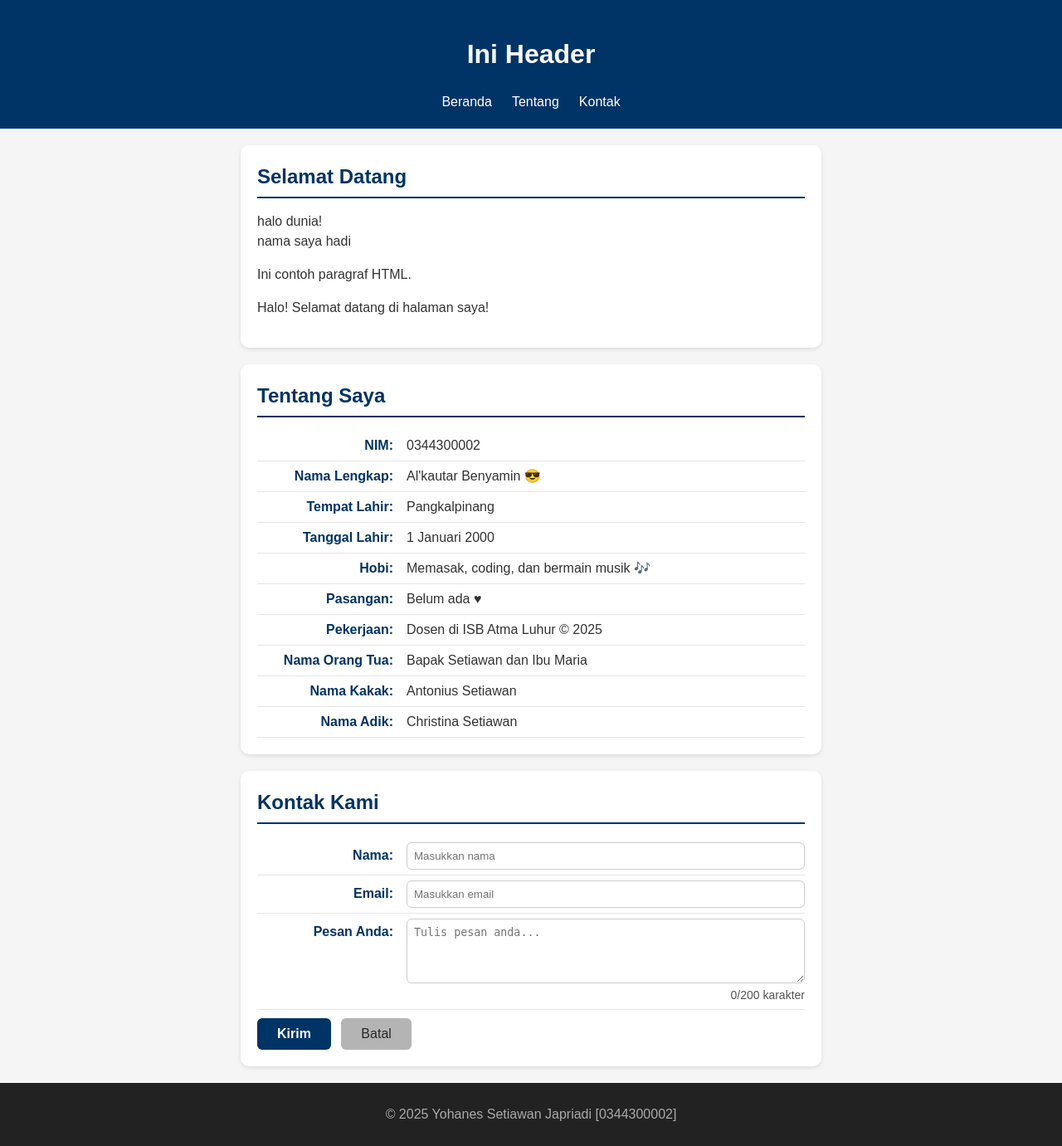
After one commit to FikiNih/2511500029-PWD-TI1A-25261, a PHP site: page /pertemuan-07/index.php in a window 1280 px wide. The commit adds this page. Shown: the whole page at 83% size. Run offline with PHP 8.4, Linux system fonts and the light colour scheme.

Commit message:
copy seluruh file dari elearning ( punya dosen ) untuk latihan pertemuan-07

```diff
--- a/pertemuan-06/style.css
+++ b/pertemuan-06/style.css
@@ -251,7 +251,7 @@ header li a:active {
 }
 
 footer {
-    background: #fcfcfc;
+    background: #00eaff;
     color: #aaa;
     text-align: center;
     padding: 10px;
--- /dev/null
+++ b/pertemuan-07/hello.php
@@ -0,0 +1,3 @@
+<?php
+  echo "halo dunia!";
+?>
--- /dev/null
+++ b/pertemuan-07/index.php
@@ -0,0 +1,95 @@
+<!DOCTYPE html>
+<html lang="en">
+
+<head>
+  <meta charset="UTF-8">
+  <meta name="viewport" content="width=device-width, initial-scale=1.0">
+  <title>Judul Halaman</title>
+  <link rel="stylesheet" href="style.css">
+</head>
+
+<body>
+  <header>
+    <h1>Ini Header</h1>
+    <button class="menu-toggle" id="menuToggle" aria-label="Toggle Navigation">
+      &#9776;
+    </button>
+    <nav>
+      <ul>
+        <li><a href="#home">Beranda</a></li>
+        <li><a href="#about">Tentang</a></li>
+        <li><a href="#contact">Kontak</a></li>
+      </ul>
+    </nav>
+  </header>
+
+  <main>
+    <section id="home">
+      <h2>Selamat Datang</h2>
+      <?php
+      echo "halo dunia!<br>";
+      echo "nama saya hadi";
+      ?>
+      <p>Ini contoh paragraf HTML.</p>
+    </section>
+
+    <section id="about">
+      <?php
+      $nim = 2511500010;
+      $NIM = '0344300002';
+      $nama = "Say'yid Abdullah";
+      $Nama = 'Al\'kautar Benyamin';
+      ?>
+      <h2>Tentang Saya</h2>
+      <p><strong>NIM:</strong>
+        <?php
+        echo $NIM;
+        ?>
+      </p>
+      <p><strong>Nama Lengkap:</strong>
+        <?php
+        echo $Nama;
+        ?> &#128526;
+      </p>
+      <p><strong>Tempat Lahir:</strong> Pangkalpinang</p>
+      <p><strong>Tanggal Lahir:</strong> 1 Januari 2000</p>
+      <p><strong>Hobi:</strong> Memasak, coding, dan bermain musik &#127926;</p>
+      <p><strong>Pasangan:</strong> Belum ada &hearts;</p>
+      <p><strong>Pekerjaan:</strong> Dosen di ISB Atma Luhur &copy; 2025</p>
+      <p><strong>Nama Orang Tua:</strong> Bapak Setiawan dan Ibu Maria</p>
+      <p><strong>Nama Kakak:</strong> Antonius Setiawan</p>
+      <p><strong>Nama Adik:</strong> Christina Setiawan</p>
+    </section>
+
+    <section id="contact">
+      <h2>Kontak Kami</h2>
+      <form action="" method="GET">
+
+        <label for="txtNama"><span>Nama:</span>
+          <input type="text" id="txtNama" name="txtNama" placeholder="Masukkan nama" required autocomplete="name">
+        </label>
+
+        <label for="txtEmail"><span>Email:</span>
+          <input type="email" id="txtEmail" name="txtEmail" placeholder="Masukkan email" required autocomplete="email">
+        </label>
+
+        <label for="txtPesan"><span>Pesan Anda:</span>
+          <textarea id="txtPesan" name="txtPesan" rows="4" placeholder="Tulis pesan anda..." required></textarea>
+          <small id="charCount">0/200 karakter</small>
+        </label>
+
+
+        <button type="submit">Kirim</button>
+        <button type="reset">Batal</button>
+      </form>
+    </section>
+  </main>
+
+  <footer>
+    <p>&copy; 2025 Yohanes Setiawan Japriadi [0344300002]</p>
+  </footer>
+
+  <script src="script.js"></script>
+</body>
+
+</html>
--- /dev/null
+++ b/pertemuan-07/style.css
@@ -0,0 +1,236 @@
+* {
+  box-sizing: border-box;
+}
+
+body {
+  margin: 0;
+  font-family: Arial, sans-serif;
+  background: #f5f5f5;
+  color: #333;
+  line-height: 1.5;
+}
+
+header {
+  background: #003366;
+  color: #fff;
+  padding: 20px;
+  text-align: center;
+}
+
+header ul {
+  display: flex;
+  justify-content: center;
+  list-style: none;
+  padding: 0;
+  margin: 10px 0 0;
+}
+
+header li a {
+  color: #fff;
+  text-decoration: none;
+  padding: 6px 12px;
+}
+
+header li a:hover {
+  background-color: #85020d;
+  border-radius: 6px;
+  transition: background-color 0.3s ease;
+}
+
+header li a:focus {
+  outline: 2px solid #fff;
+  outline-offset: 2px;
+  border-radius: 6px;
+  background-color: rgba(255, 255, 255, 0.15);
+}
+
+header li a:active {
+  background-color: #cc04a1;
+  transform: translateY(1px);
+}
+
+#home:target~header nav a[href="#home"],
+#about:target~header nav a[href="#about"],
+#contact:target~header nav a[href="#contact"] {
+  background: #fff;
+  color: #003366;
+  font-weight: bold;
+  border-radius: 6px;
+  transition: all 0.3s ease;
+}
+
+#home,
+#about,
+#contact {
+  background-color: #ffffff;
+  border-radius: 10px;
+  padding: 20px;
+  max-width: 700px;
+  margin: 20px auto;
+  box-shadow: 0 2px 5px rgba(0, 0, 0, 0.1);
+}
+
+#home h2,
+#about h2,
+#contact h2 {
+  color: #003366;
+  border-bottom: 2px solid #003366;
+  padding-bottom: 6px;
+  margin-top: 0;
+  margin-bottom: 16px;
+}
+
+#home p {
+  text-align: justify;
+}
+
+#about p,
+#contact label {
+  display: flex;
+  justify-content: flex-start;
+  align-items: baseline;
+  margin: 0;
+  padding: 6px 0;
+  border-bottom: 1px solid #e6e6e6;
+}
+
+#about strong,
+#contact label>span {
+  min-width: 180px;
+  color: #003366;
+  font-weight: 600;
+  text-align: right;
+  padding-right: 16px;
+  flex-shrink: 0;
+}
+
+#contact input,
+#contact textarea {
+  flex: 1;
+  border: 1px solid #ccc;
+  border-radius: 6px;
+  padding: 8px;
+  color: #000;
+  font-weight: normal;
+  margin: 0;
+  box-sizing: border-box;
+}
+
+#contact button {
+  margin-top: 10px;
+  display: inline-block;
+  padding: 10px 24px;
+  font-size: 16px;
+  border-radius: 6px;
+  cursor: pointer;
+  border: none;
+  transition: all 0.3s ease;
+  margin-right: 8px;
+}
+
+#contact button[type="submit"] {
+  background-color: #003366;
+  color: #fff;
+  font-weight: 600;
+}
+
+#contact button[type="reset"] {
+  background-color: #b4b4b4;
+  color: #272727;
+  font-weight: 500;
+}
+
+#contact button[type="submit"]:hover {
+  background-color: #0379ee;
+  transform: translateY(-1px);
+  box-shadow: 0 2px 6px rgba(0, 0, 0, 0.2);
+}
+
+#contact button[type="reset"]:hover {
+  background-color: #cccccc;
+  transform: translateY(-1px);
+}
+
+footer {
+  background: #222;
+  color: #aaa;
+  text-align: center;
+  padding: 10px;
+}
+
+.menu-toggle {
+  display: none;
+  background: none;
+  border: none;
+  color: #fff;
+  font-size: 28px;
+  cursor: pointer;
+}
+
+@media (max-width: 600px) {
+  .menu-toggle {
+    display: block;
+    position: absolute;
+    left: 16px;
+    top: 8px;
+  }
+
+  nav {
+    display: none;
+    flex-direction: column;
+    background: #003366;
+    width: 100%;
+    padding: 5px 0;
+  }
+
+  nav.active {
+    display: flex;
+  }
+
+  header {
+    padding: 16px;
+    position: sticky;
+    top: 0;
+    z-index: 1000;
+  }
+
+  header h1 {
+    margin: 0 0 8px;
+    font-size: 20px;
+    line-height: 1.2;
+  }
+
+  header ul {
+    flex-direction: column;
+    align-items: stretch;
+    gap: 8px;
+    margin: 8px 0 0;
+  }
+
+  header li a {
+    display: block;
+    padding: 12px 14px;
+    border: 1px solid rgba(255, 255, 255, .35);
+    background: rgba(255, 255, 255, .08);
+    backdrop-filter: saturate(120%);
+  }
+
+  #about p,
+  #contact label {
+    flex-direction: column;
+    align-items: flex-start;
+  }
+
+  #about strong,
+  #contact label>span {
+    text-align: left;
+    padding-right: 0;
+    margin-bottom: 2px;
+  }
+
+  #contact input,
+  #contact textarea,
+  #contact button {
+    width: 100%;
+  }
+}
```
Also changed, not shown: pertemuan-06/index.php (+126 -28 lines), pertemuan-07/lat1.php (added, +9 -0 lines), pertemuan-07/script.js (added, +175 -0 lines), pertemuan-07/README.md, 2 other files.
